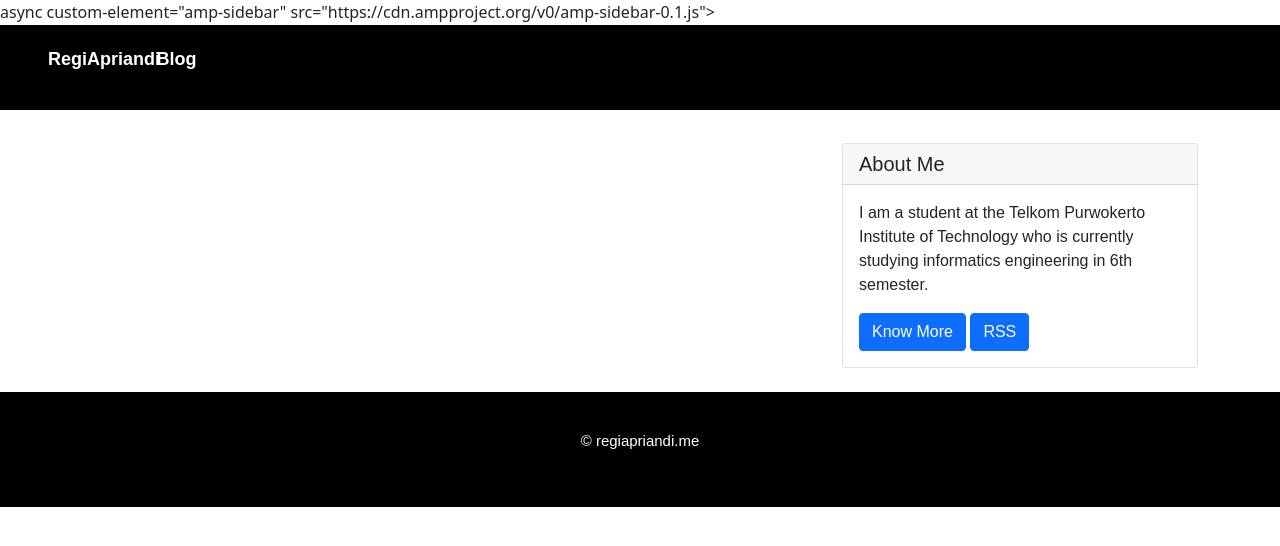
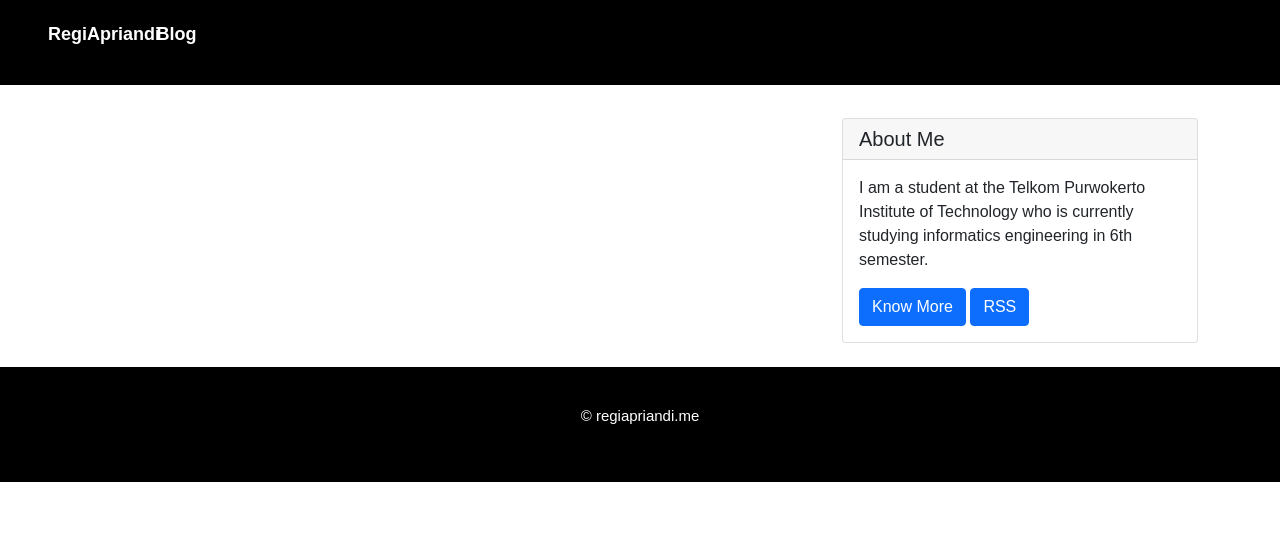
Before and after one commit to regiapriandi012/regiapriandi.me, a Django app: page /amp/blog/ in a window 1280 px wide. Shown: the top 546 px of the page. Run offline with Django 4.2, Linux system fonts and the light colour scheme; data that the repository does not hold is empty; parts of the project's set-up code (start-up, migrations or seed data) failed here and were passed over; some libraries are stand-ins or nearby versions.

Commit message:
bismillah FINALL

```diff
--- a/webregi/templates/blog-detail.amp.html
+++ b/webregi/templates/blog-detail.amp.html
@@ -5,7 +5,8 @@
   {% load static %}
   <meta charset="utf-8">
   <link rel="icon" href="{% static 'images/logo.png' %}" type="image/x-icon">
-  <link href='https://fonts.googleapis.com/css?family=Raleway:400, 600' rel="prefetch" as="font" type="font" crossorigin="anonymous">
+  <link href='https://fonts.googleapis.com/css?family=Raleway:400, 600' rel='preload' crossorigin type='text/css'>
+  <!--<link href='https://fonts.googleapis.com/css?family=Raleway:400, 600' rel="prefetch" as="font" type="font" crossorigin="anonymous">-->
   <link rel="canonical" href="{% url 'post_detail' post.slug  %}" />
   <script async custom-element="amp-form" src="https://cdn.ampproject.org/v0/amp-form-0.1.js">
   </script>
--- a/webregi/templates/blog.amp.html
+++ b/webregi/templates/blog.amp.html
@@ -5,7 +5,8 @@
   {% load static %}
   <meta charset="utf-8">
   <link rel="icon" href="{% static 'images/logo.png' %}" type="image/x-icon">
-  <link href='https://fonts.googleapis.com/css?family=Raleway:400, 600' rel="prefetch" as="font" type="font" crossorigin="anonymous">
+  <link href='https://fonts.googleapis.com/css?family=Raleway:400, 600' rel='preload' crossorigin type='text/css'>
+  <!--<link href='https://fonts.googleapis.com/css?family=Raleway:400, 600' rel="prefetch" as="font" type="font" crossorigin="anonymous">-->
   <!--<link href="{% static 'css/style.css' %}" rel='stylesheet' type='text/css'/>-->
   <!--<link href="{% static 'css/bootstrap.min.css' %}" rel="stylesheet">-->
   <!-- CSS only -->
@@ -18,7 +19,7 @@
   <script async src="https://cdn.ampproject.org/v0.js"></script>
   <script async custom-element="amp-auto-ads" src="https://cdn.ampproject.org/v0/amp-auto-ads-0.1.js"></script>
   <meta name="keywords" content="machine learning Machine Learning Iot Internet of things cloud computing programming tutorial python docker flask computer science student">
-   async custom-element="amp-sidebar" src="https://cdn.ampproject.org/v0/amp-sidebar-0.1.js"></script>
+  <script async custom-element="amp-sidebar" src="https://cdn.ampproject.org/v0/amp-sidebar-0.1.js"></script>
   <title>Regi Apriandi | Blog</title>
   <style amp-custom>
     * {
```
